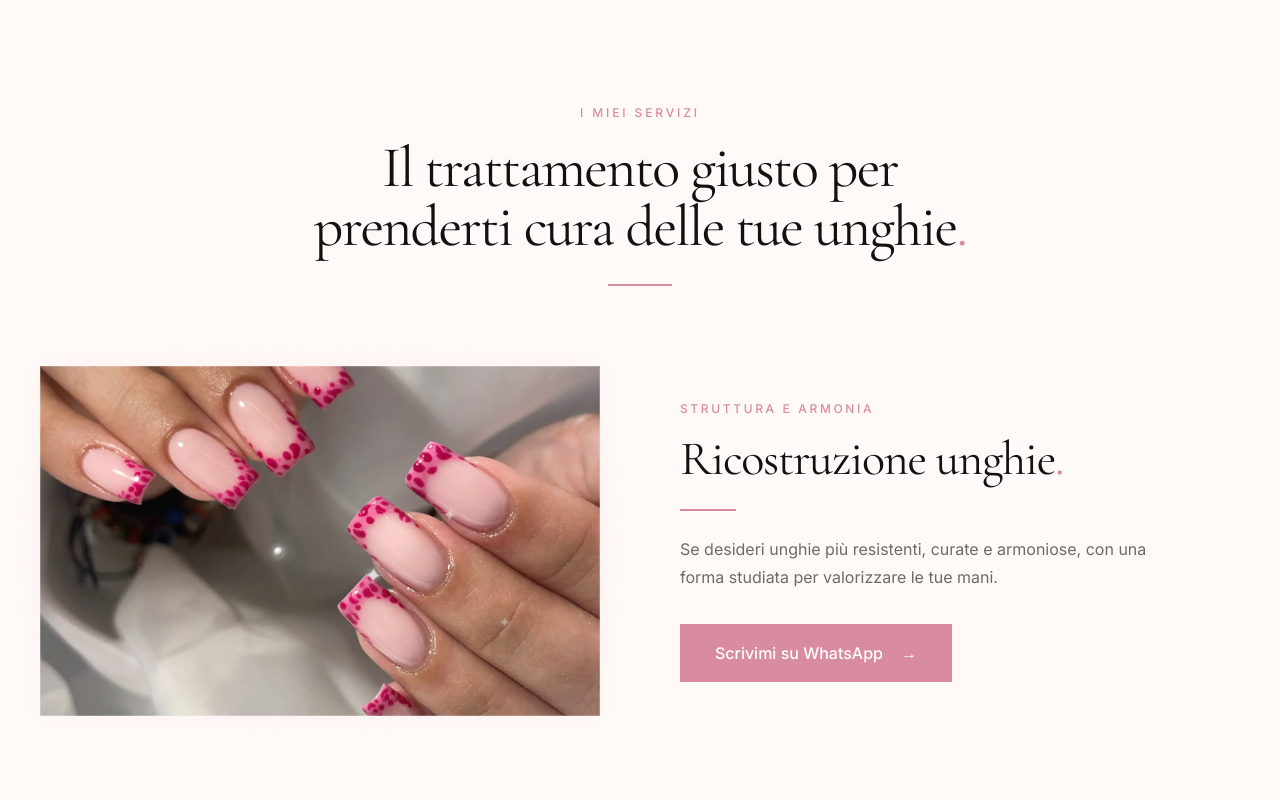
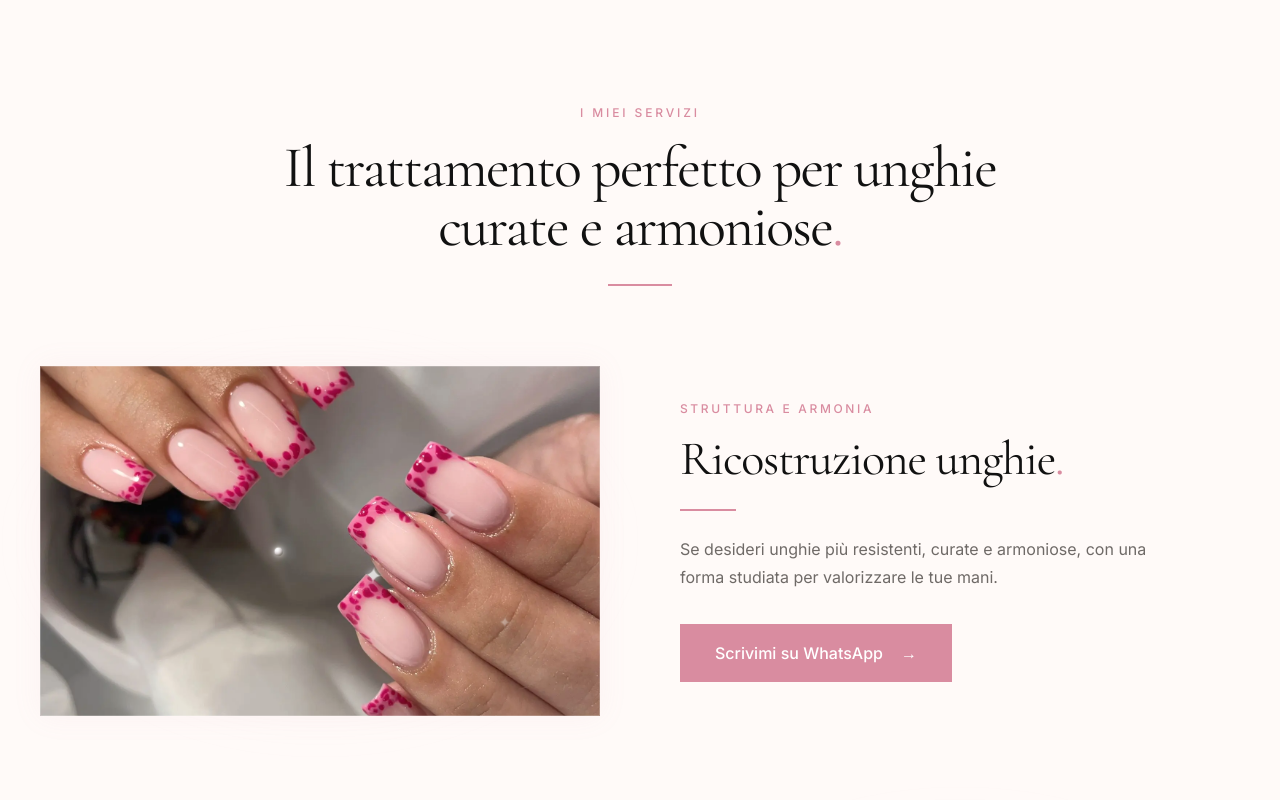
Before and after one commit to nextlevelmedia-dev/martinails-lab, a Next.js app: page / in a window 1280 px wide. Shown: the part 1600-2400 px from the top of the page. Built offline with nearby package versions, Linux system fonts and the light colour scheme.

Commit message:
Adjust mobile header icons

```diff
--- a/app/components/BenefitsShowcase.tsx
+++ b/app/components/BenefitsShowcase.tsx
@@ -98,7 +98,7 @@ export function BenefitsShowcase() {
           </p>
 
           <h2 className="js-split-title text-[40px] font-normal leading-[1.02] tracking-[-0.03em] sm:text-[50px] lg:text-[58px]">
-            Il trattamento giusto per prenderti cura delle tue unghie
+            Il trattamento perfetto per unghie curate e armoniose
             <span className="text-[var(--pink)]">.</span>
           </h2>
 
--- a/app/components/Header.tsx
+++ b/app/components/Header.tsx
@@ -97,13 +97,13 @@ export function Header() {
             <button
   type="button"
   onClick={() => setIsOpen((current) => !current)}
-              className="relative flex h-11 w-9 flex-col items-center justify-center gap-[7px]"
+  className="relative flex size-11 shrink-0 flex-col items-center justify-center gap-[10px]"
   aria-label={isOpen ? "Chiudi menu" : "Apri menu"}
   aria-expanded={isOpen}
 >
   <span
     className={`block h-px w-8 bg-black transition-all duration-300 ${
-                  isOpen ? "translate-y-[8px] rotate-45" : ""
+      isOpen ? "translate-y-[11px] rotate-45" : ""
     }`}
   />
 
@@ -115,7 +115,7 @@ export function Header() {
 
   <span
     className={`block h-px w-8 bg-black transition-all duration-300 ${
-                  isOpen ? "-translate-y-[8px] -rotate-45" : ""
+      isOpen ? "-translate-y-[11px] -rotate-45" : ""
     }`}
   />
 </button>
```
Lines whose indentation alone changed are shown as unchanged.
